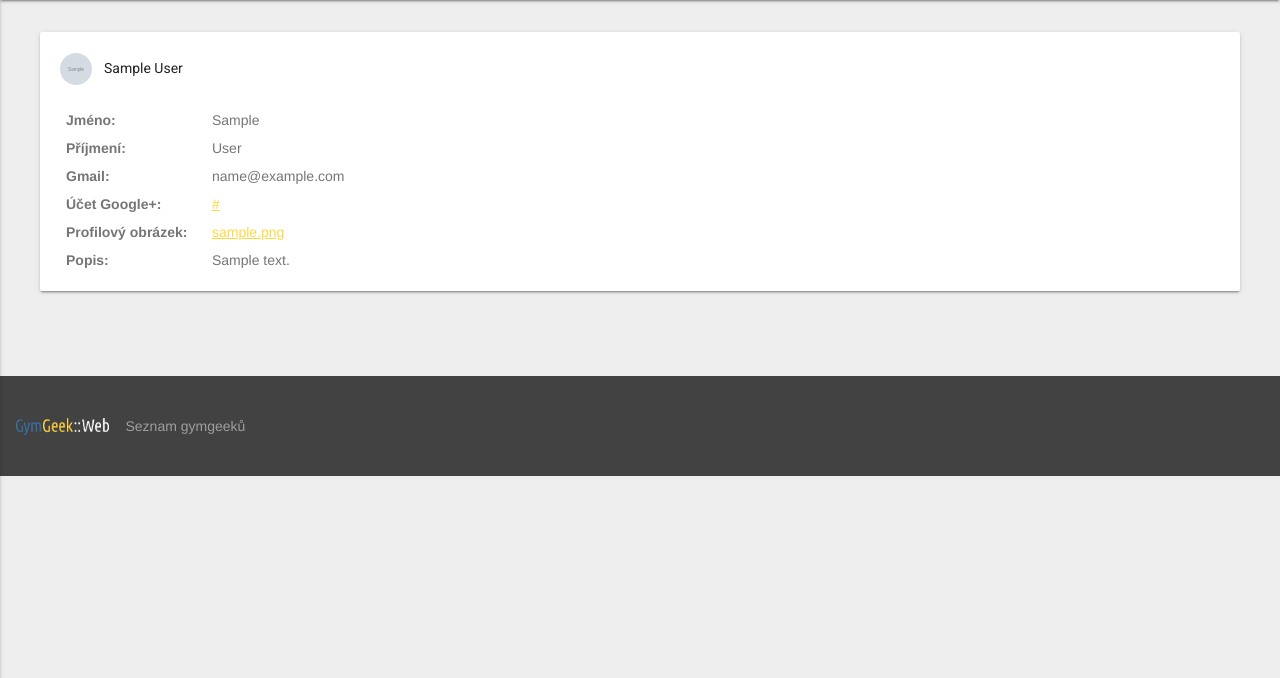
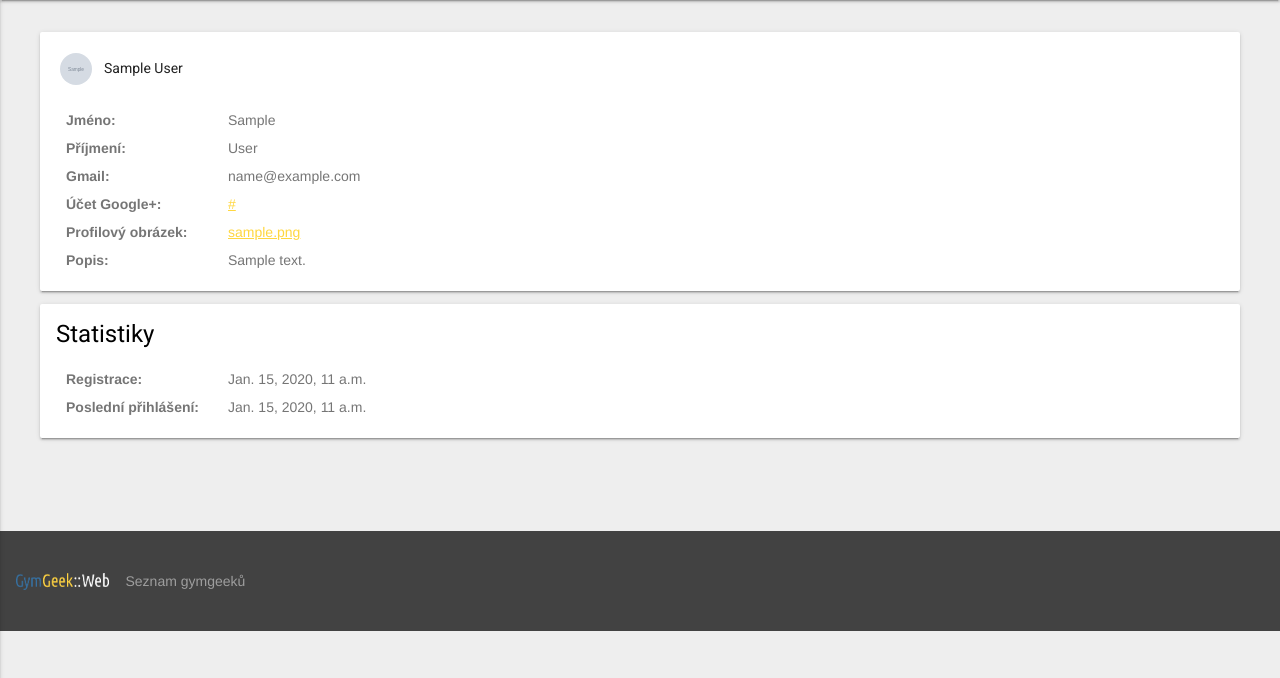
Before and after one commit to bugulin/gymgeek-web, a Django app: a page that uses accounts/templates/accounts/detail.html in a window 1280 px wide. Shown: the part 64-742 px from the top of the page. Run offline with Django 3.2, Linux system fonts and the light colour scheme; tables that the repository leaves empty hold one stand-in row (values such as "Sample post"); grey boxes marked "Sample" are stand-in pictures.

Commit message:
Projekt je nyní v češtině. Do 'accounts:detail' přidány statistiky.

```diff
--- a/accounts/templates/accounts/detail.html
+++ b/accounts/templates/accounts/detail.html
@@ -7,7 +7,7 @@
                 <h2 class="mdl-card__title-text bold"><img src="{{ account.avatar }}" alt="{{ account.username }}_avatar" class="avatar">{{ account.get_full_name }}</h2>
             </div>
             <div class="mdl-card__supporting-text no-top-padding">
-                <table class="mdl-table covered">
+                <table class="mdl-table">
                     <tbody>
                         <tr>
                             <th>Jméno:</th>
@@ -42,5 +42,25 @@
             </div>
             {% endif %}
         </div>
+
+        <div class="mdl-card mdl-shadow--2dp covered">
+            <div class="mdl-card__title">
+                <h2 class="mdl-card__title-text">Statistiky</h2>
+            </div>
+            <div class="mdl-card__supporting-text no-top-padding">
+                <table class="mdl-table">
+                    <tbody>
+                        <tr>
+                            <th>Registrace:</th>
+                            <td>{{ account.date_joined }}</td>
+                        </tr>
+                        <tr>
+                            <th>Poslední přihlášení:</th>
+                            <td>{% if account.last_login %}{{ account.last_login }}{% else %}<em>nikdy</em>{% endif %}</td>
+                        </tr>
+                    </tbody>
+                </table>
+            </div>
+        </div>
     </section>
 {% endblock %}
--- a/core/static/css/styles.css
+++ b/core/static/css/styles.css
@@ -89,6 +89,7 @@ p.info {
 .mdl-card {
     display: inline-block;
     min-height: inherit;
+    margin: 0 8px 8px 0;
 }
 
 a .mdl-card {
@@ -129,11 +130,11 @@ a:hover .mdl-card {
 }
 
 .mdl-table th:first-child {
-    width: 128px;
+    width: 144px;
 }
 
 /* --- FORM --- */
-table .mdl-js-textfield {
+form table .mdl-js-textfield {
     display: block;
     width: auto;
     margin: -20px 0;
--- a/gymgeek/settings.py
+++ b/gymgeek/settings.py
@@ -138,9 +138,9 @@ LOGIN_REDIRECT_URL = 'home'
 # Internationalization
 # https://docs.djangoproject.com/en/1.11/topics/i18n/
 
-LANGUAGE_CODE = 'en-us'
+LANGUAGE_CODE = 'cs-CZ'
 
-TIME_ZONE = 'UTC'
+TIME_ZONE = 'Europe/Prague'
 
 USE_I18N = True
 
```
